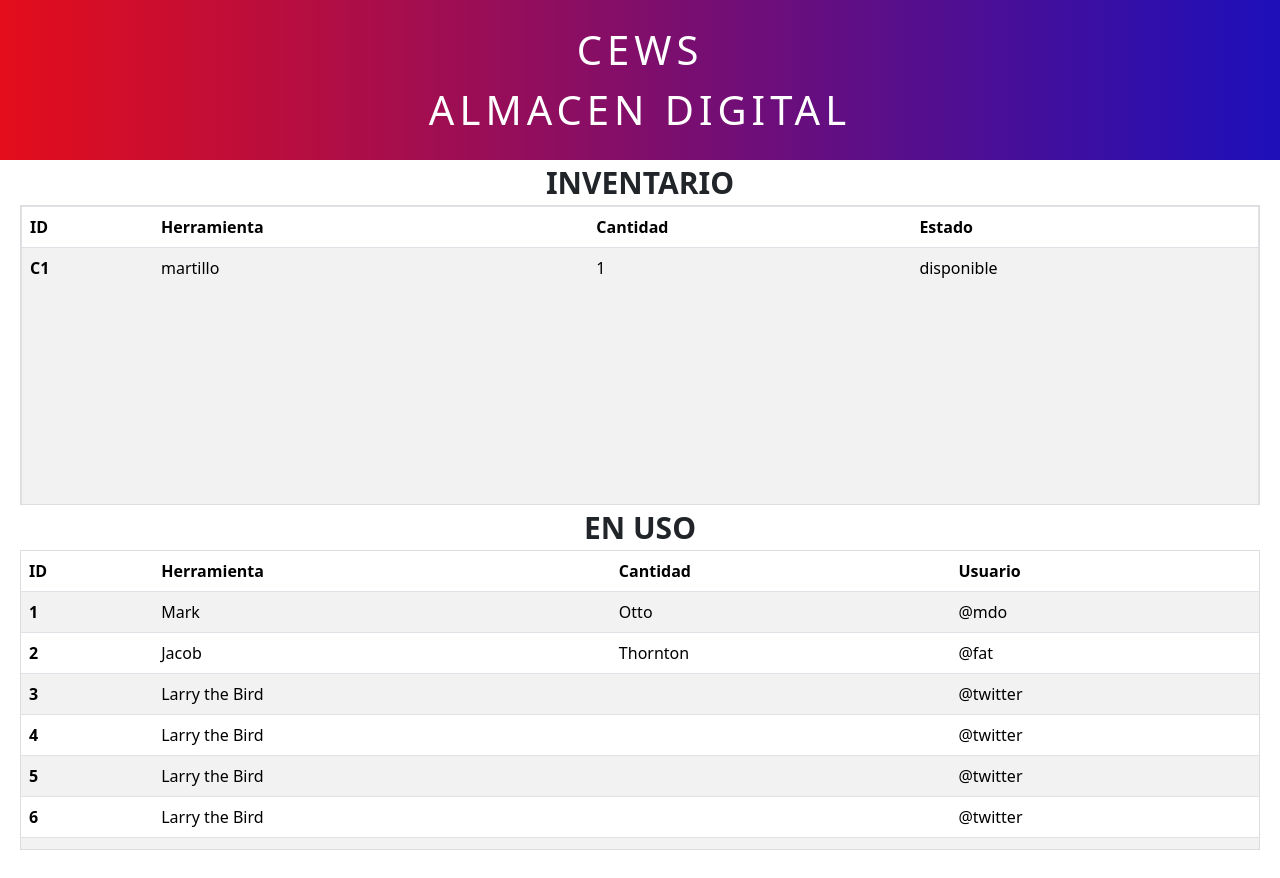
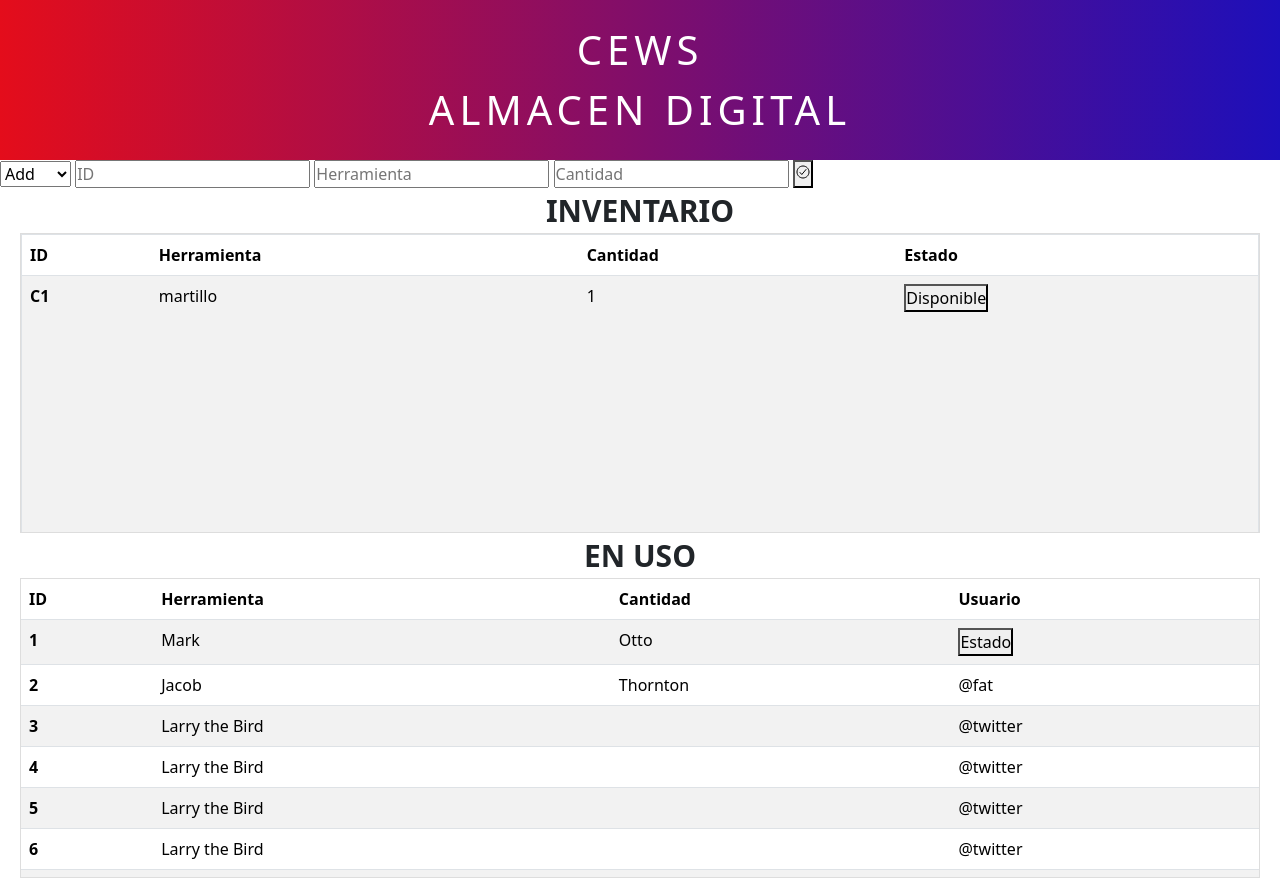
Before and after one commit to xgh-dev/almacen-digital, a plain HTML site: page index.html in a window 1280 px wide. Before the commit the page ends 850 px from the top, so only its background shows below. Drawn offline with nearby package versions, Linux system fonts and the light colour scheme.

Commit message:
commit operacion agregar-eliminar tabla inventario  05/06/2024

```diff
--- a/index.html
+++ b/index.html
@@ -22,8 +22,21 @@
             </div>
     </div>
     <!-------------------------------------------->
-    <!--formulario de busqueda-->
-
+    <!--formulario de manipulacion de tabla-->
+    <form id="formulario-operacion" onsubmit="return false">
+      <div class="agregar">
+        <div class="agregar_contenedor">
+          <select name="" id="operacion" class="tipo-operacion">
+            <option value="agregar" selected>Add</option>
+            <option value="eliminar">Delete</option>
+          </select>
+          <input type="text" id="id" class="id-herramienta" placeholder="ID">
+          <input type="text" id="nombre" class="nombre-heramienta" placeholder="Herramienta">
+          <input type="text" id="cantidad" class="cantidad-herramienta" placeholder="Cantidad">
+          <button class="agregar_btn" onclick="agregarHerramienta()"><ion-icon name="checkmark-circle-outline"></ion-icon></button>
+        </div>
+      </div>
+    </form>
     <!--crear los formatos de tablas-->
     <div class="contenedor-tablas">
         <div class="nombre-tabla">INVENTARIO</div>
@@ -109,7 +122,7 @@
                     <th scope="row">1</th>
                     <td>Mark</td>
                     <td>Otto</td>
-                    <td>@mdo</td>
+                    <td><button>Estado</button></td>
                   </tr>
                   <tr>
                     <th scope="row">2</th>
--- a/js/app.js
+++ b/js/app.js
@@ -1,6 +1,6 @@
 // Crear los arrays que nos guarden nuestros objetos
 const arrayHerramientas = [
-    new Herramienta("C1", "martillo", 1, "disponible"),
+    new Herramienta("C1", "martillo", 1),
 ];
 
 // Menu de cargar app mediante onload en el HTML
@@ -31,9 +31,49 @@ const crearHerramientaHtml = (herramienta) => {
             <th scope="row">${herramienta.id}</th>
             <td>${herramienta.herramienta}</td>
             <td>${herramienta.cantidad}</td>
-            <td>${herramienta.estado}</td>
+            <td><button>${herramienta.estado}</button></td>
         </tr>
     `;
     // Retornamos la variable
     return ingresoTemplate;
 };
+
+//crear la funcion que agregue datos que se envien desde el formulario
+const agregarHerramienta = () => {
+    //escribir las llamadas realizadas al formulario y guardarlas en variables que hagan referencias a su nombre
+    //llamar al formulario
+    let formulario = document.forms["formulario-operacion"];
+    //obtener sus componentes mediante los imputs
+    let operacion = formulario["operacion"];
+    let id = formulario["id"]
+    let herramienta = formulario["nombre"];
+    let cantidad = formulario["cantidad"];
+
+    //seguiremos con la evaluacion de los inputs enviados
+    if (id.value !== "" && herramienta.value !== "" && cantidad.value !== ""){
+        if (operacion.value === "agregar"){
+            arrayHerramientas.push(new Herramienta(id.value,herramienta.value,+cantidad.value))
+            //llamamos a las funciones que carguen la estructura del html
+            cargarHerramientas();
+        }
+    } else if (operacion.value === "eliminar" && (id.value !== "" || herramienta.value !== "")){
+        eliminarHerramienta(id.value,herramienta.value);
+    }
+}
+
+const eliminarHerramienta = (id,nombre) => {
+    let herrmaientaEliminar = arrayHerramientas.findIndex(equipo => equipo.id === id || equipo.nombre === nombre)
+    arrayHerramientas.splice(herrmaientaEliminar,1);
+    cargarHerramientas();
+}
+
+//funicon de busqueda para despues
+const buscarHerramienta = (id,nombre) => {
+
+}
+
+
+//funicon de prestamo de herramientas
+const prestarHerramienta = () => {
+
+}
--- a/js/inventario.js
+++ b/js/inventario.js
@@ -2,12 +2,12 @@
 
 class Herramienta {
     // Crear el constructor que nos cree los nuevos objetos que almacenaremos en la lista
-    constructor(id, herramienta, cantidad, estado) {
+    constructor(id, herramienta, cantidad) {
         // Creamos los atributos de la clase, mediante this
         this._id = id;
         this._herramienta = herramienta;
         this._cantidad = cantidad;
-        this._estado = estado;
+        this._estado = "Disponible";
     }
 
     // Establecemos los get y los set para hacer privado el constructor
```
